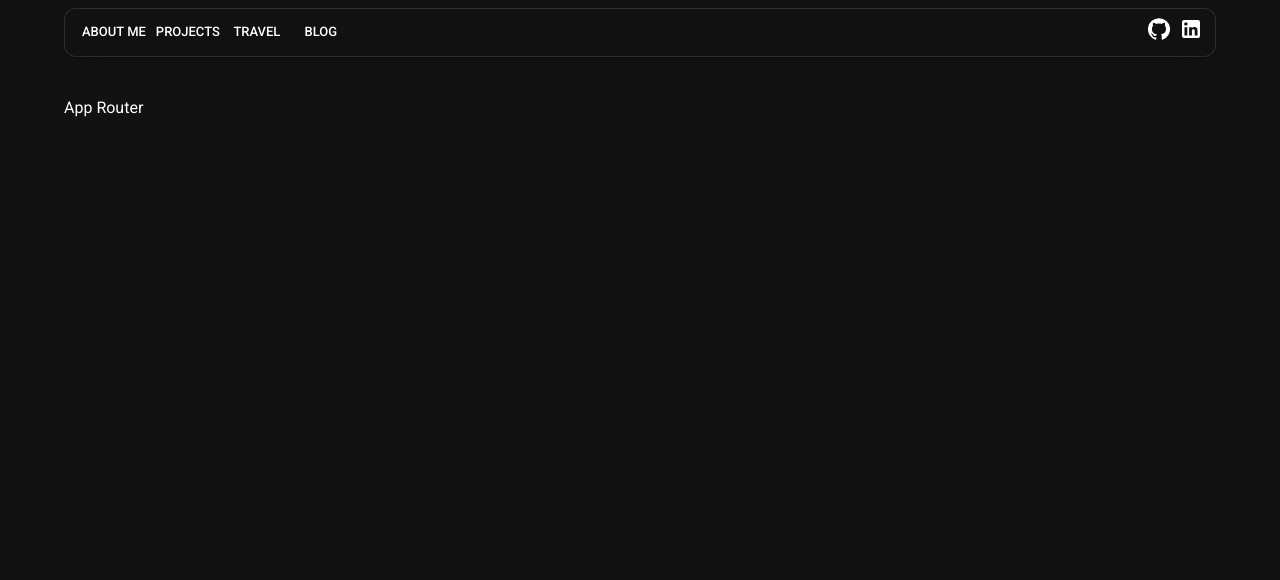
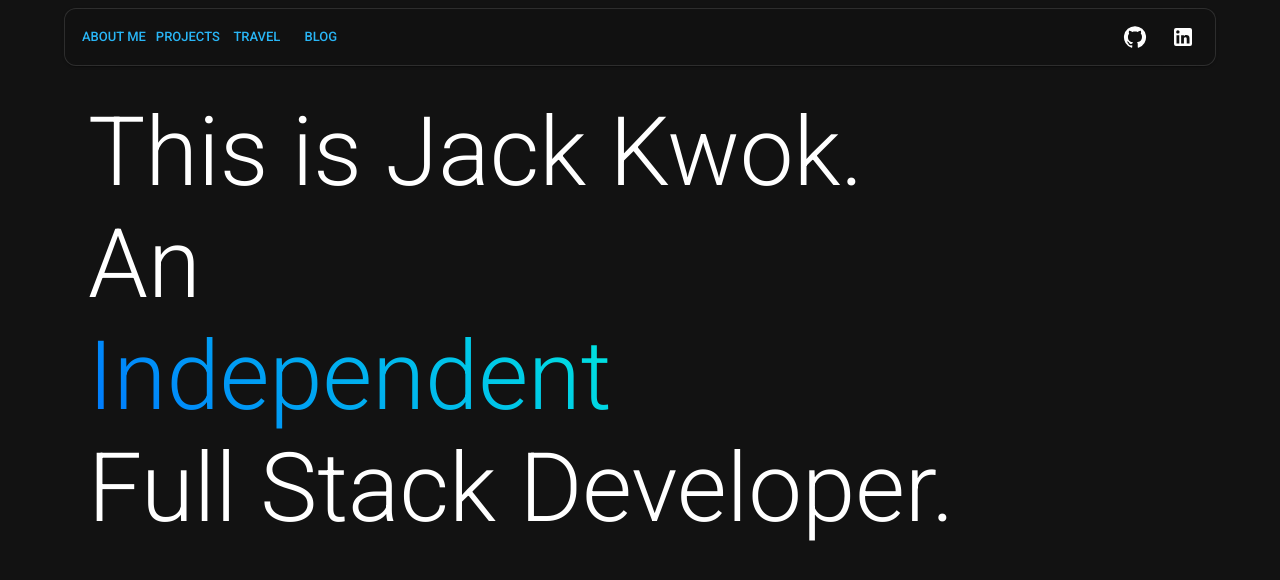
Before and after one commit to balabalabear-vault/personal-website, a Next.js app: page / in a window 1280 px wide. Shown: the top 580 px of the page. Built offline with nearby package versions, Linux system fonts and the light colour scheme; what @mui/material-nextjs would draw is missing.

Commit message:
feat: init version done

```diff
--- /dev/null
+++ b/app/Banner.tsx
@@ -0,0 +1,71 @@
+'use client';
+
+import Stack from "@mui/material/Stack";
+import Typography from "@mui/material/Typography";
+import { useAnimate } from "framer-motion";
+import { useEffect, useLayoutEffect, useMemo, useRef } from "react";
+
+export default function Banner() {
+    const ref = useRef<HTMLDivElement>(null);
+    const targetRef = useRef<HTMLDivElement>(null);
+    const [scope, animate] = useAnimate();
+
+    useLayoutEffect(() => {
+        if (ref.current && targetRef.current) targetRef.current.style.height = `${ref.current.offsetHeight}px`;
+    }, [ref, targetRef]);
+
+    useEffect(() => {
+        void animate(
+            [
+                [scope.current, { y: '0%' }, { duration: 0 }],
+                [scope.current, { y: '-100%' }, { duration: 0.3, at: '+1.3' }],
+                [scope.current, { y: '-200%' }, { duration: 0.3, at: '+1.3' }],
+                [scope.current, { y: '-300%' }, { duration: 0.3, at: '+1.3' }],
+                [scope.current, { y: '-200%' }, { duration: 0.3, at: '+1.3' }],
+                [scope.current, { y: '-100%' }, { duration: 0.3, at: '+1.3' }],
+                [scope.current, { y: '0%' }, { duration: 0.3, at: '+1.3' }],
+            ],
+            {
+                repeat: Number.POSITIVE_INFINITY,
+            }
+        )
+    }, [animate, scope])
+
+    const descriptions = [
+        'Agile',
+        'Earnest',
+        'Enthusiastic',
+        'Independent',
+    ]
+
+    const colorGenerator = (num: number) => num % 2 === 0 ? '45deg, #ff1835, #ffc900' : '45deg, #0077ff, #00e7df';
+
+    return (
+        <>
+            <Typography variant="h1" ref={ref}>This is Jack Kwok.</Typography>
+            <Typography variant="h1">An</Typography>
+            <Typography ref={targetRef} variant="h1" component="span" sx={{ display: 'inline-flex', overflow: 'hidden' }}>
+                <Stack direction="column" ref={scope}>
+                    {
+                        descriptions.map((text, i) => (
+                            <Typography
+                                key={i}
+                                sx={{
+                                    backgroundImage: `linear-gradient(${colorGenerator(i)})`,
+                                    WebkitBackgroundClip: 'text',
+                                    WebkitTextFillColor: 'transparent',
+                                }}
+                                variant="h1"
+                            >
+                                {text}
+                            </Typography>
+                        ))
+                    }
+                </Stack>
+            </Typography>
+            <Typography variant="h1">
+                Full Stack Developer.
+            </Typography>
+        </>
+    )
+}
--- a/app/api/categories/route.ts
+++ b/app/api/categories/route.ts
@@ -4,17 +4,17 @@ export async function GET(request: NextRequest,) {
     const type = request.nextUrl.searchParams.get('type');
     const categories = {
         blog: [
-            'updates',
-            'learning',
-            'thoughts',
+            'Updates',
+            'Learning',
+            'Thoughts',
         ],
         project: [
-            'work',
-            'personal',
+            'Work',
+            'Personal',
         ]
     }
     return Response.json({
-        //@ts-ignore
+        // @ts-ignore
         data: type && categories[type] || Object.values(categories).flat()
     })
   }
--- a/app/components/Header/Header.tsx
+++ b/app/components/Header/Header.tsx
@@ -13,7 +13,7 @@ interface IHeader {
 export default function Header({
     title,
     subtitle,
-    showSearchBar = true,
+    showSearchBar = false,
 }: Readonly<IHeader>) {
     return (
         <JBox needsDivider isSectionComponent>
--- a/app/components/JLink/JLink.tsx
+++ b/app/components/JLink/JLink.tsx
@@ -1,4 +1,5 @@
-import Link from "next/link"
+'use client';
+import NextLink from "next/link";
 
 interface IJLink {
     href: string;
@@ -12,19 +13,19 @@ export default function JLink(
         children,
         href,
         newTab,
-        noDecoration=false,
+        noDecoration = false,
     }: Readonly<IJLink>,
 ) {
     return (
-        <Link
+        <NextLink
             href={href}
             target={newTab ? '_blank' : '_self'}
             style={{
                 textDecoration: noDecoration ? 'none' : 'underline',
-                color: noDecoration ? '#ffffff' : 'bisque'
+                color: noDecoration ? '#ffffff' : 'bisque',
             }}
         >
             {children && children}
-        </Link>
+        </NextLink>
     )
 }
--- a/app/components/NavBar/NavBar.tsx
+++ b/app/components/NavBar/NavBar.tsx
@@ -71,13 +71,15 @@ export default function NavBar() {
                 <Container maxWidth="lg">
                     <StyledToolbar variant="dense" disableGutters>
                         <Box sx={{ flexGrow: 1, display: 'flex', alignItems: 'center', px: 0 }}>
-                            {/* <Sitemark /> */}
                             <Box sx={{ display: { xs: 'none', md: 'flex' } }}>
                                 {
                                     Object.values(tabs).map((tab) => (
-                                        <Button key={tab.text} variant="text" color="info" size="small">
-                                            <JLink href={tab.href} newTab={false} noDecoration> {tab.text} </JLink>
-                                        </Button>
+                                        <JLink key={tab.text} href={tab.href} newTab={false} noDecoration>
+                                            <Button variant="text" color="info" size="small">
+                                                {tab.text}
+                                            </Button>
+                                        </JLink>
+
                                     ))
                                 }
                             </Box>
@@ -91,7 +93,11 @@ export default function NavBar() {
                         >
                             {
                                 Object.values(hyperLinks).map((resource) => (
-                                    <JLink key={resource.link} href={resource.link} newTab noDecoration> {resource.icon} </JLink>
+                                    <JLink key={resource.link} href={resource.link} newTab noDecoration>
+                                        <IconButton>
+                                            {resource.icon}
+                                        </IconButton>
+                                    </JLink>
                                 ))
                             }
                         </Box>
@@ -107,7 +113,8 @@ export default function NavBar() {
                                         style={{
                                             display: 'flex',
                                             alignItems: 'center',
-                                            justifyContent: 'space-between',
+                                            justifyContent: 'flex-end',
+                                            px: 2,
                                         }}
                                     >
                                         <IconButton onClick={toggleDrawer(false)}>
@@ -116,22 +123,13 @@ export default function NavBar() {
                                     </JBox>
                                     {
                                         Object.values(tabs).map((tab) => (
-                                            <MenuItem key={tab.text}>
-                                                {tab.text}
-                                            </MenuItem>
+                                            <JLink key={tab.text} href={tab.href} newTab={false} noDecoration>
+                                                <MenuItem onClick={toggleDrawer(false)}>
+                                                    {tab.text}
+                                                </MenuItem>
+                                            </JLink>
                                         ))
-
                                     }
-                                    <MenuItem>
-                                        <Button color="primary" variant="contained" fullWidth>
-                                            Sign up
-                                        </Button>
-                                    </MenuItem>
-                                    <MenuItem>
-                                        <Button color="primary" variant="outlined" fullWidth>
-                                            Sign in
-                                        </Button>
-                                    </MenuItem>
                                 </Box>
                             </Drawer>
                         </Box>
--- a/app/page.tsx
+++ b/app/page.tsx
@@ -1,10 +1,14 @@
-import { Height } from "@mui/icons-material";
-import Typography from "@mui/material/Typography";
+import { Container } from "@mui/material";
+import Banner from "./Banner";
 
 export const metadata = {
   title: "App Router",
 };
 
 export default function Page() {
-  return <Typography sx={{ height: '200vh' }}>App Router</Typography>;
+  return (
+    <Container>
+      <Banner />
+    </Container>
+  )
 }
--- a/package.json
+++ b/package.json
@@ -17,6 +17,7 @@
     "@mui/material-nextjs": "^6.0.2",
     "@react-three/csg": "^3.2.0",
     "@react-three/drei": "^9.113.0",
+    "framer-motion": "^11.7.0",
     "fs": "^0.0.1-security",
     "next": "latest",
     "path": "^0.12.7",
```
Also changed, not shown: app/project/Lists.tsx (+10 -3 lines), app/project/[slug]/page.tsx (+14 -14 lines), 1 other file (tests, documents, lock files or other folders).
